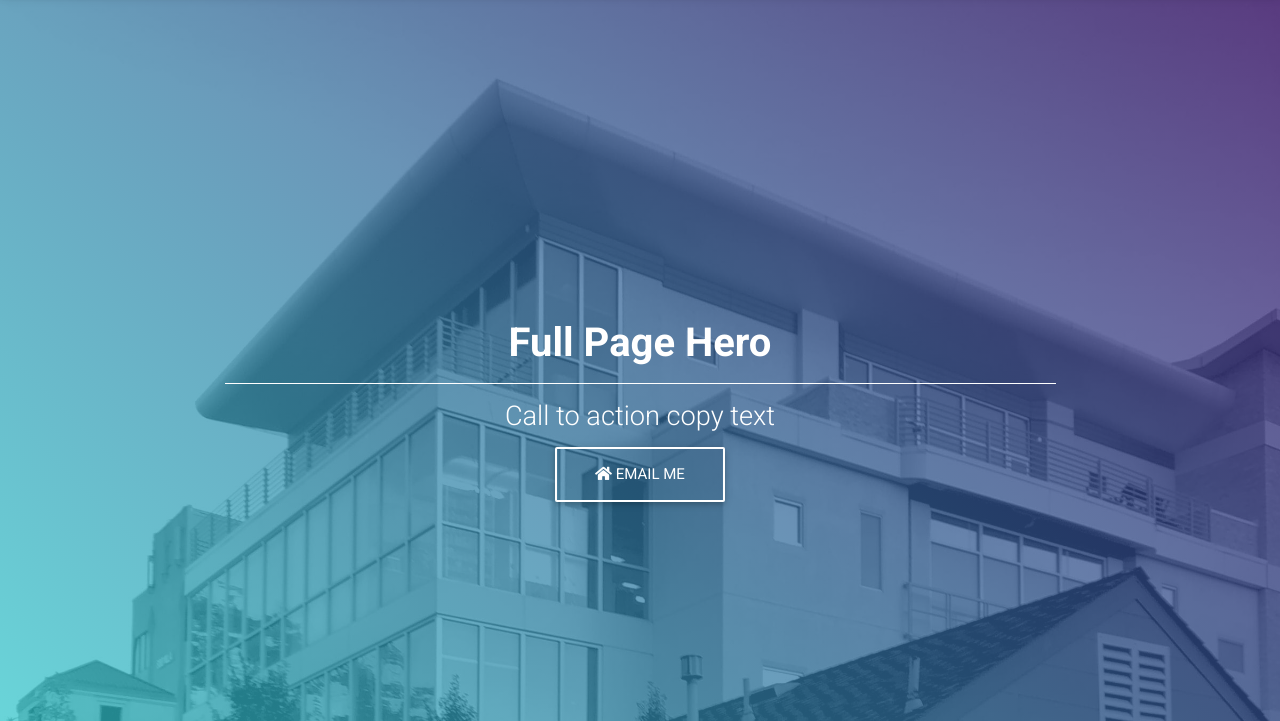
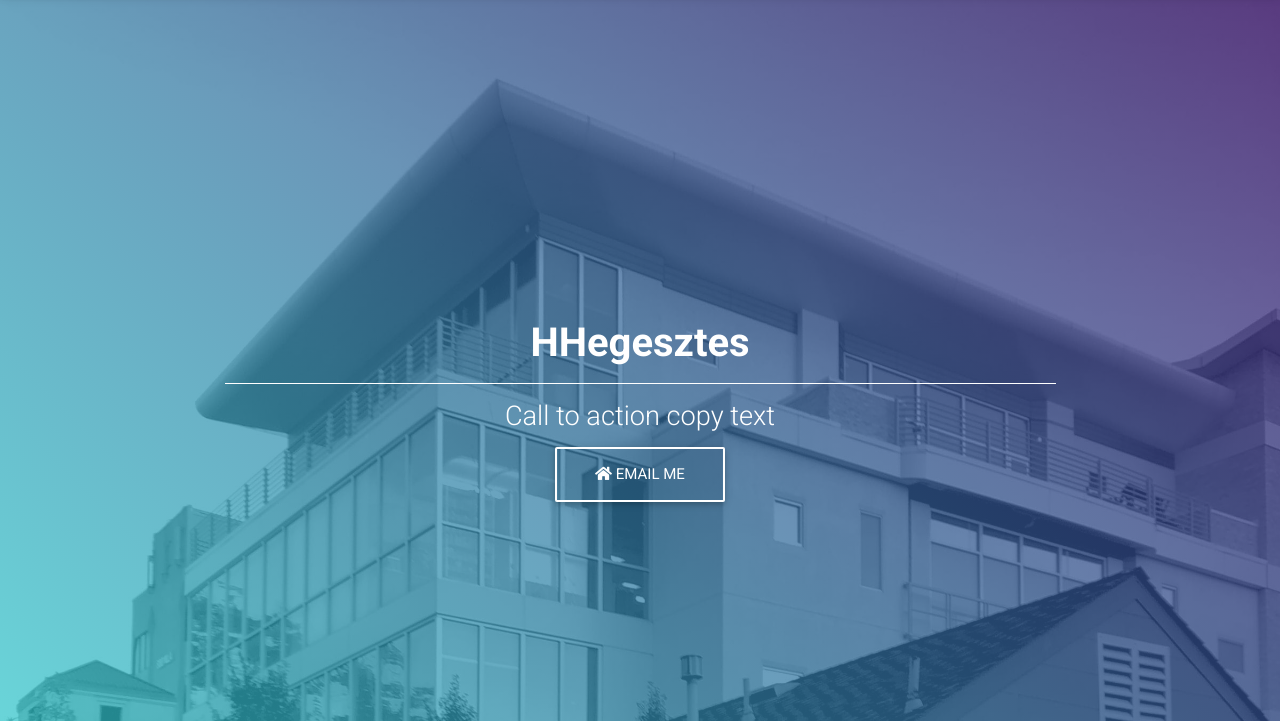
Before and after one commit to stackbit-projects/pleasant-thyme-55654, a Gatsby site: page / in a window 1280 px wide. Shown: the part 79-800 px from the top of the page. Built offline with nearby package versions, Linux system fonts and the light colour scheme; Gatsby itself is replaced by a stand-in of ours.

Commit message:
VideoBackground.js: updated Header 1 in MDBCol

```diff
--- a/src/components/VideoBackground.js
+++ b/src/components/VideoBackground.js
@@ -35,7 +35,7 @@ const VideoBackground = () => {
             <MDBRow>
               <MDBCol md="12" className="white-text text-center">
                 <h1 className="h1-responsive font-weight-bold mb-0">
-                  Full Page Hero
+                  HHegesztes
                 </h1>
                 <hr className="hr-light w-75" />
                 <h3 className="h3-responsive">
```
